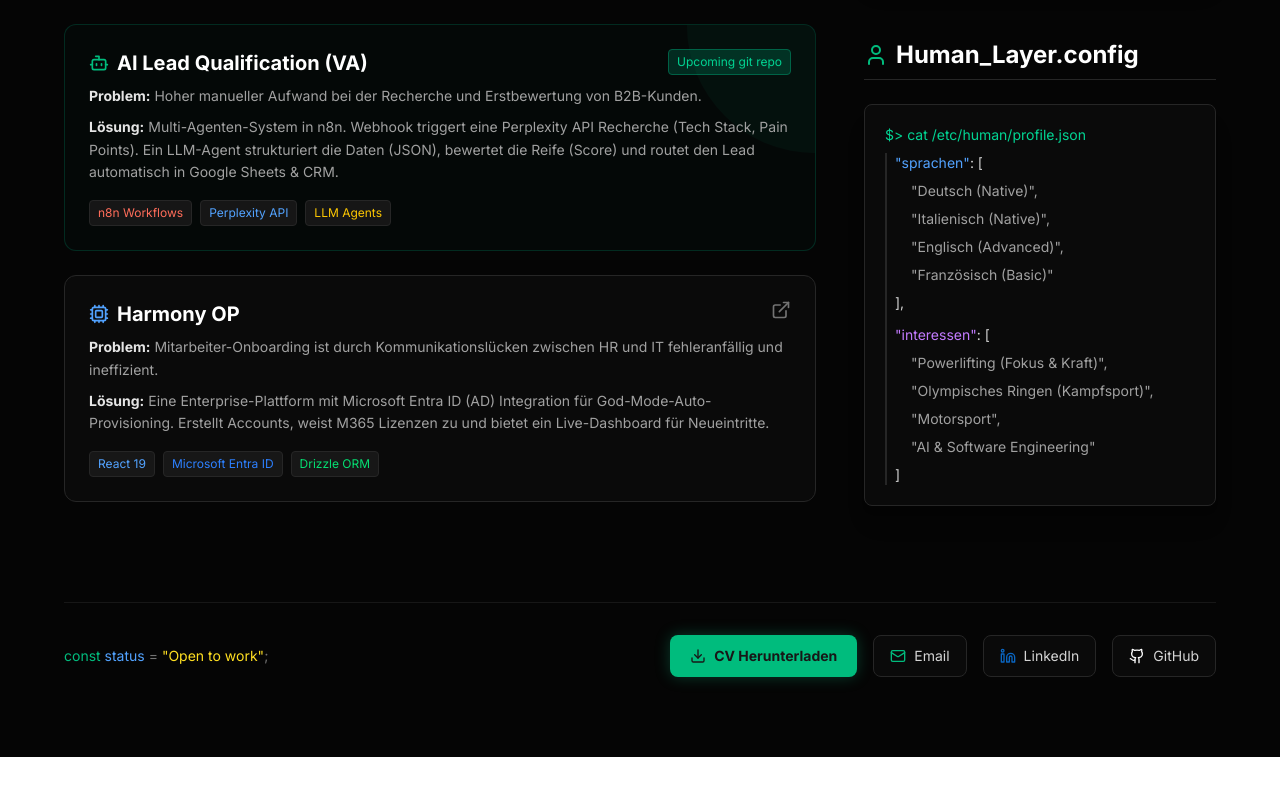
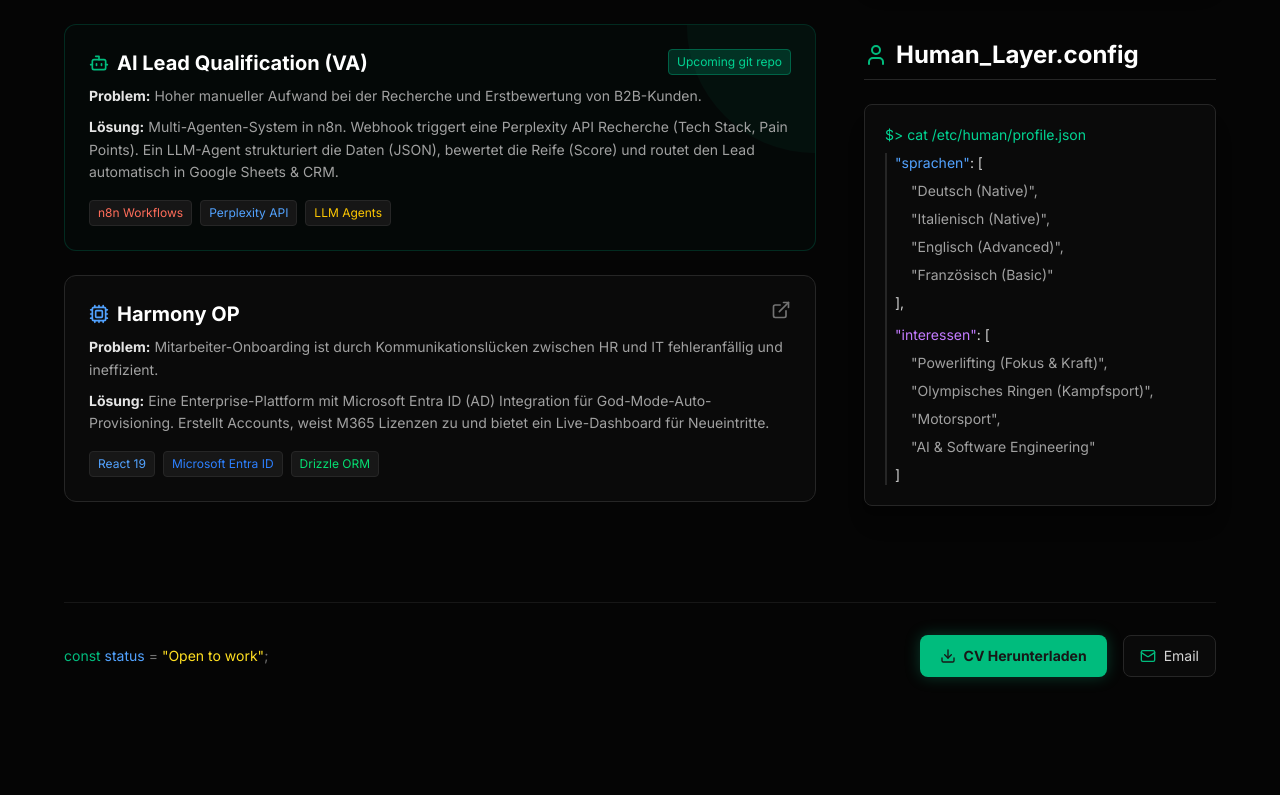
Before and after one commit to dantepangione-web/portfolio-2026, a Next.js app: page / in a window 1280 px wide. Shown: the part 2616-3411 px from the top of the page. Before the commit the page ends 3373 px from the top, so only its background shows below. Built offline with nearby package versions, Linux system fonts and the light colour scheme.

Commit message:
mailto update

```diff
--- a/src/components/Resume.tsx
+++ b/src/components/Resume.tsx
@@ -1,7 +1,7 @@
 "use client";
 import { useState } from "react";
 import { motion } from "framer-motion";
-import { Briefcase, GraduationCap, Award, CheckCircle2, TerminalSquare, Github, ExternalLink, Mail, User, Download, Linkedin, Users, BookOpen, Bot, Cpu, Zap } from "lucide-react";
+import { Briefcase, GraduationCap, Award, CheckCircle2, TerminalSquare, Github, ExternalLink, Mail, User, Download, Users, BookOpen, Bot, Cpu, Zap } from "lucide-react";
 
 export default function Resume({ lang }: { lang: "de" | "en" | "it" }) {
   const [activeTab, setActiveTab] = useState<"schule" | "uek">("schule");
@@ -170,7 +170,6 @@ export default function Resume({ lang }: { lang: "de" | "en" | "it" }) {
                     <h4 className="text-xl font-bold text-white group-hover:text-emerald-400 transition-colors flex items-center gap-2">
                       <Bot size={20} className="text-emerald-500"/> AI Lead Qualification (VA)
                     </h4>
-                    {/* UPCOMING GIT REPO TAG FIXED */}
                     <span className="text-xs bg-emerald-900/50 text-emerald-400 px-2 py-1 rounded border border-emerald-800 font-mono">Upcoming git repo</span>
                   </div>
                   <div className="text-neutral-400 text-sm mb-4 leading-relaxed space-y-2 relative z-10">
@@ -387,26 +386,20 @@ export default function Resume({ lang }: { lang: "de" | "en" | "it" }) {
         </div>
 
         {/* Footer / Contact Section */}
-        <div className="mt-24 pt-8 border-t border-neutral-900 flex flex-col md:flex-row justify-between items-center gap-6">
+        <div className="mt-24 pt-8 border-t border-neutral-900 flex flex-col md:flex-row justify-between items-center gap-6 mb-12">
           <div className="text-neutral-500 font-mono text-sm">
             <span className="text-emerald-500">const</span> <span className="text-blue-400">status</span> = <span className="text-yellow-300">"Open to work"</span>;
           </div>
 
           <div className="flex flex-wrap gap-4">
+            {/* DOWNLOAD BUTTON */}
             <a href="/cv.pdf" download="Dante_Pangione_CV.pdf" className="flex items-center gap-2 text-neutral-900 bg-emerald-500 hover:bg-emerald-400 transition-colors text-sm font-bold px-5 py-2.5 rounded-lg shadow-[0_0_15px_rgba(16,185,129,0.3)]">
               <Download size={16} /> {lang === "de" ? "CV Herunterladen" : lang === "en" ? "Download CV" : "Scarica il CV"}
             </a>
 
-            <a href="mailto:Dante.pangione@gmail.com" className="flex items-center gap-2 text-neutral-300 hover:text-emerald-400 transition-colors text-sm font-mono border border-neutral-800 hover:border-emerald-500/50 bg-[#0a0a0a] px-4 py-2.5 rounded-lg">
+            {/* EMAIL BUTTON */}
+            <a href="mailto:dante.pangione@gmail.com" className="flex items-center gap-2 text-neutral-300 hover:text-emerald-400 transition-colors text-sm font-mono border border-neutral-800 hover:border-emerald-500/50 bg-[#0a0a0a] px-4 py-2.5 rounded-lg">
               <Mail size={16} className="text-emerald-500" /> Email
-            </a>
-
-            <a href="https://linkedin.com/" target="_blank" rel="noreferrer" className="flex items-center gap-2 text-neutral-300 hover:text-[#0a66c2] transition-colors text-sm font-mono border border-neutral-800 hover:border-[#0a66c2]/50 bg-[#0a0a0a] px-4 py-2.5 rounded-lg">
-              <Linkedin size={16} className="text-[#0a66c2]" /> LinkedIn
-            </a>
-
-            <a href="https://github.com/dantedev24" target="_blank" rel="noreferrer" className="flex items-center gap-2 text-neutral-300 hover:text-white transition-colors text-sm font-mono border border-neutral-800 hover:border-neutral-500/50 bg-[#0a0a0a] px-4 py-2.5 rounded-lg">
-              <Github size={16} className="text-white" /> GitHub
             </a>
           </div>
         </div>
```
